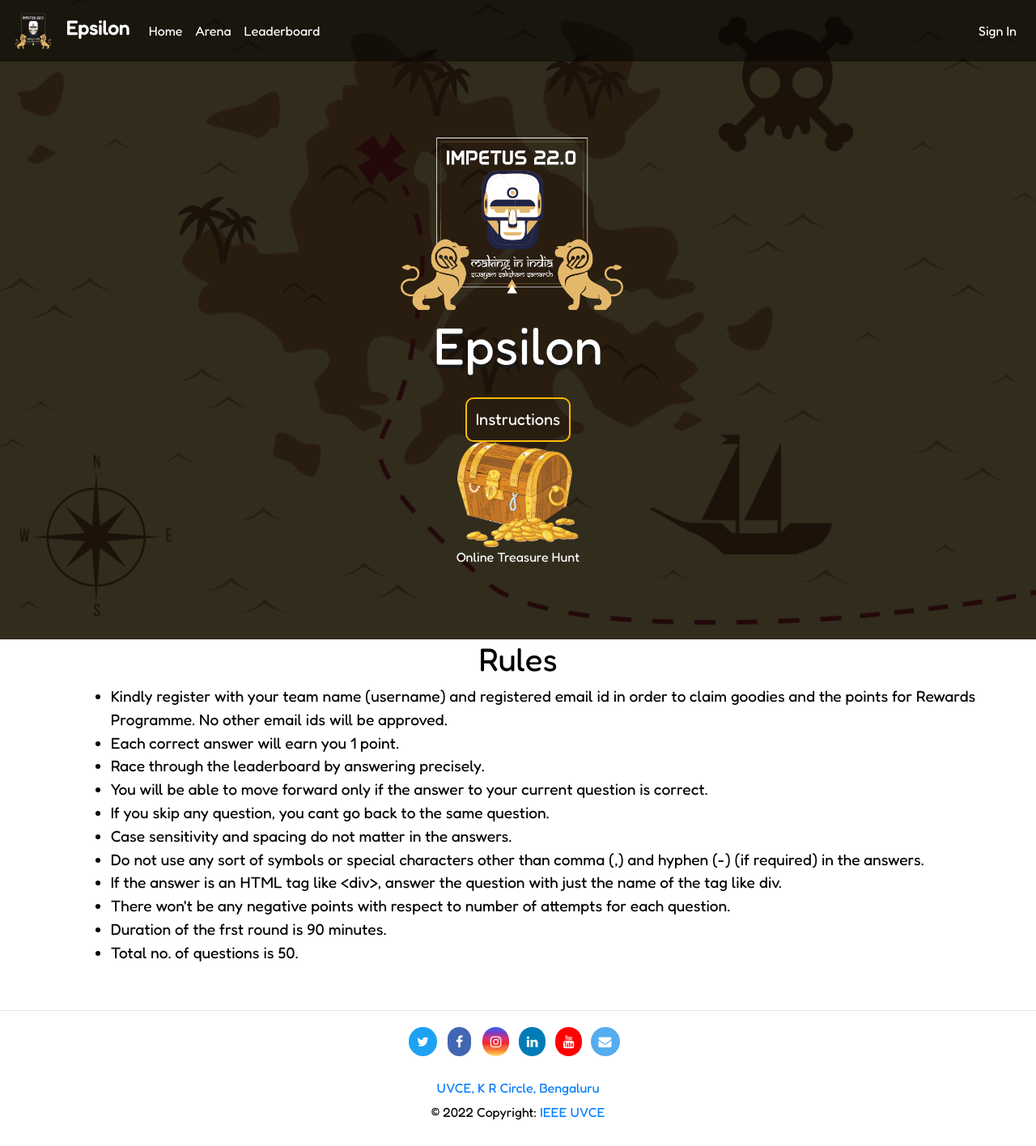
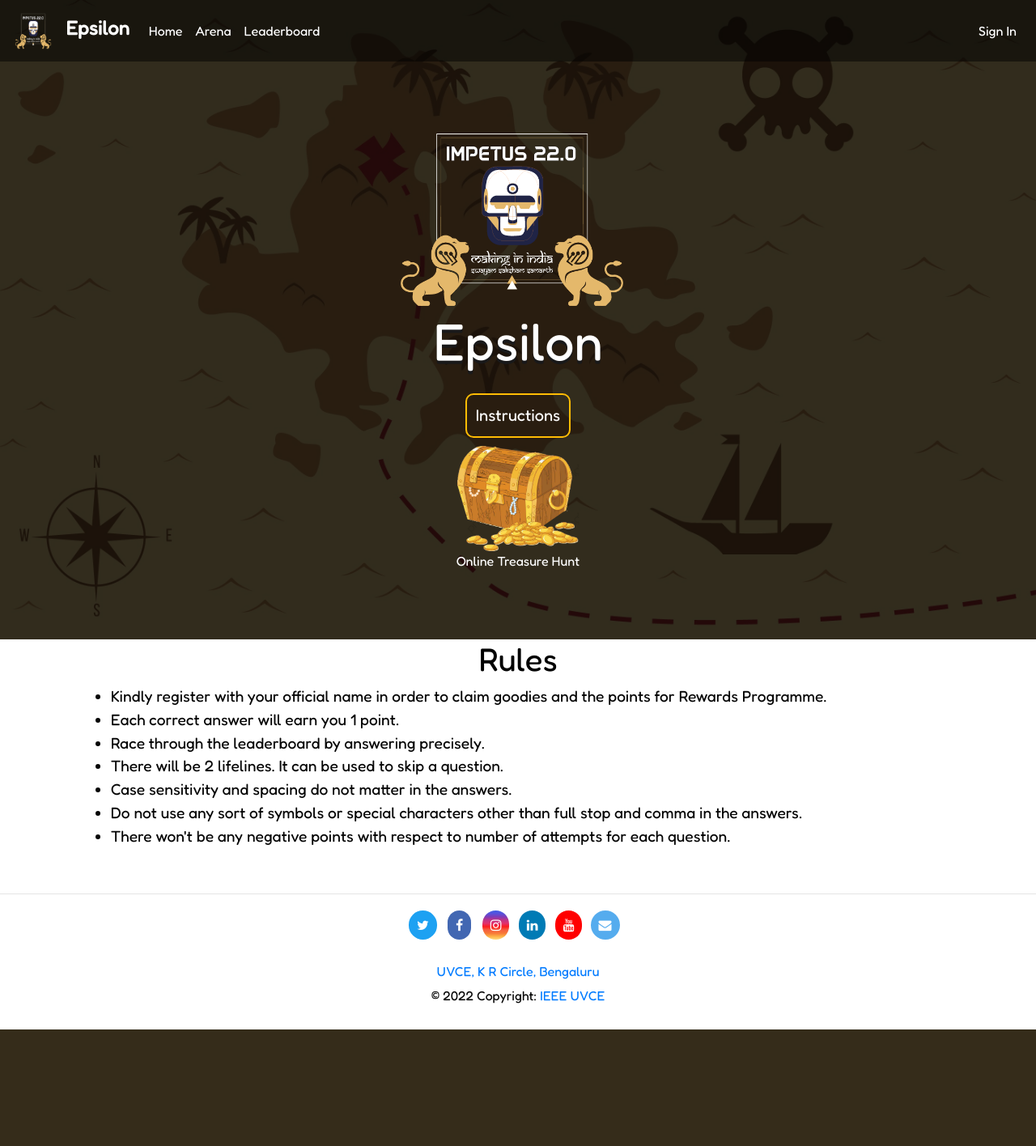
Before and after one commit to Nimitha-jagadeesha/Epsilonn-22, a Django app: page / in a window 1280 px wide. Shown: the whole page at 81% size. After the commit the page ends 1272 px from the top, so only its background shows below. Run offline with Django 3.2, Linux system fonts and the light colour scheme; some libraries are stand-ins or nearby versions; some web fonts are replaced.

Commit message:
Update home.html

```diff
--- a/epsilon/templates/epsilon/home.html
+++ b/epsilon/templates/epsilon/home.html
@@ -218,7 +218,7 @@
         <!-- <p id="demo" class="font-weight-bold text-center" style="color:white;"></p> -->
 
         <div style="color:white; font-family: 'Fredoka', sans-serif;font-size: 1.0em; " class="text-center" data-aos="fade-up" data-aos-duration="2000">
-            <img width="150px" height="130px" src="{% static 'img/tr.png'%}" alt="" />
+            <img width="150px" height="130px" src="{% static 'img/tr.png'%}"  style="margin-top:10px;"alt="" />
             <br>
             Online Treasure Hunt
         </div>
@@ -236,27 +236,17 @@
     </h2>
     <ul class="offset-1 col-11" style="font-family: 'Fredoka', sans-serif; font-size:1.2em ;">
         <li style="margin-left:15px;margin-right:15px;">
-            Kindly register with your team name (username) and registered email id in order to claim goodies and the points for Rewards Programme.
-            No other email ids will be approved.
+            Kindly register with your official name in order to claim goodies and the points for Rewards Programme.
         </li>
 
         <li style="margin-left:15px;margin-right:15px;">Each correct answer will earn you 1 point. </li>
 
         <li style="margin-left:15px;margin-right:15px;">Race through the leaderboard by answering precisely. </li>
-        <li style="margin-left:15px;margin-right:15px;">You will be able to move forward only if the answer to your
-            current question is correct. </li>
-            <li style="margin-left:15px;margin-right:15px;">If you skip any question, you cant go back to the same question. </li>
-        <li style="margin-left:15px;margin-right:15px;">Case sensitivity and spacing do not matter in the answers. </li>
-        <li style="margin-left:15px;margin-right:15px;">Do not use any sort of symbols or special characters other than
-            comma (,) and hyphen (-) (if required) in the answers. </li>
+        <li style="margin-left:15px;margin-right:15px;">There will be 2 lifelines. It can be used to skip a question. </li>
+            <li style="margin-left:15px;margin-right:15px;">Case sensitivity and spacing do not matter in the answers. </li>
+        <li style="margin-left:15px;margin-right:15px;">Do not use any sort of symbols or special characters other than full stop and comma in the answers. </li>
+        <li style="margin-left:15px;margin-right:15px;">There won't be any negative points with respect to number of attempts for each question. </li>
 
-            <li style="margin-left:15px;margin-right:15px;">If the answer is an HTML tag like &lt;div&gt;,
-                answer the question with just the name of the tag like div. </li>
-
-        <li style="margin-left:15px;margin-right:15px;">There won't be any negative points with respect to number of
-            attempts for each question.</li>
-            <li style="margin-left:15px;margin-right:15px;">Duration of the frst round is 90 minutes. </li>
-            <li style="margin-left:15px;margin-right:15px;">Total no. of questions is 50. </li>
 
     </ul>
     {% for message in messages %}
```
